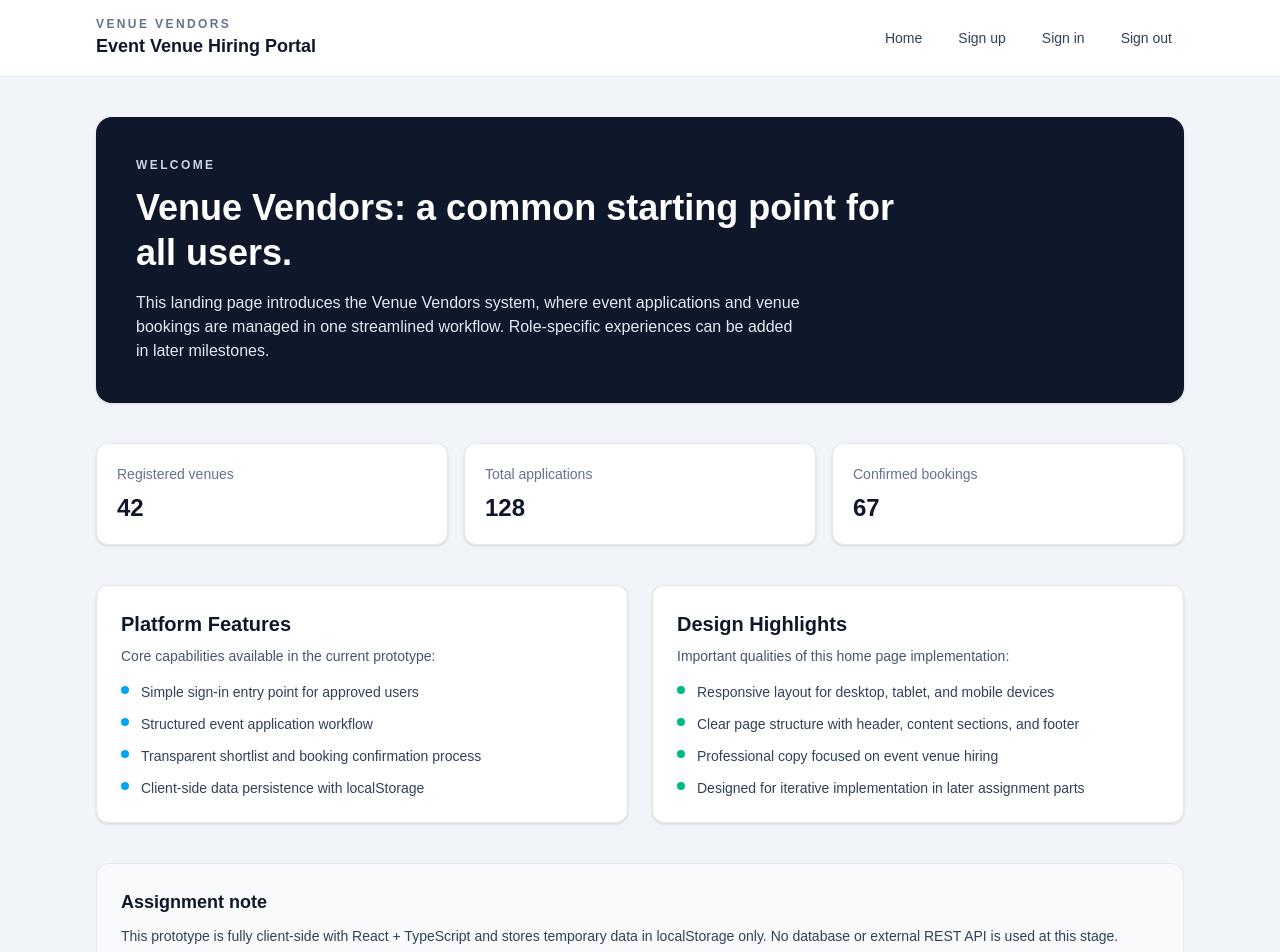
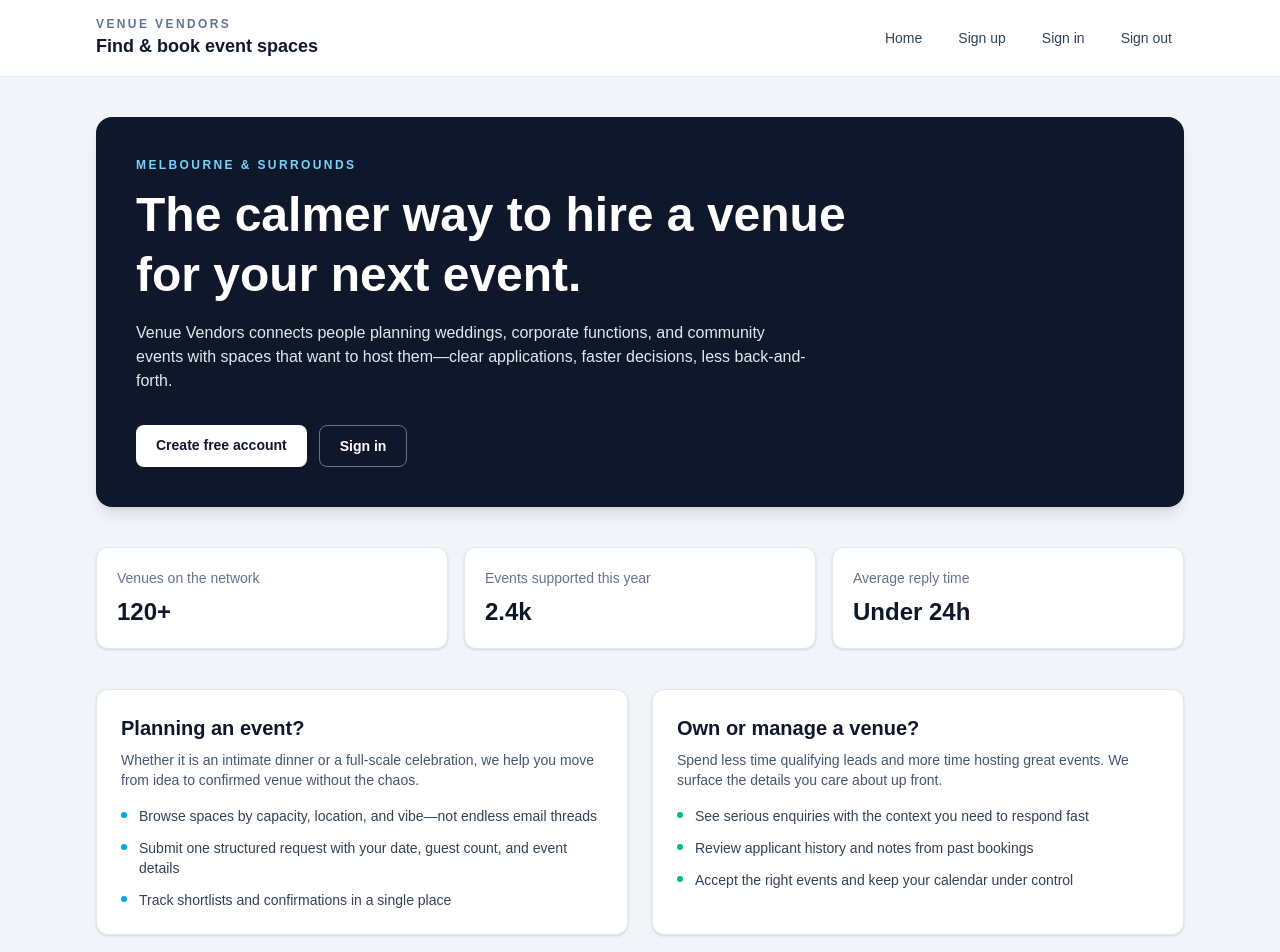
Before and after one commit to Jashanpreet23/workk23, a Next.js app: page / in a window 1280 px wide. Shown: the top 952 px of the page. Built offline with nearby package versions, Linux system fonts and the light colour scheme.

Commit message:
wokring signup and customer oriented

```diff
--- a/src/components/home/CommonHomeMain.tsx
+++ b/src/components/home/CommonHomeMain.tsx
@@ -1,43 +1,56 @@
+import Link from "next/link";
+
 type QuickStat = {
   label: string;
   value: string;
 };
 
 const quickStats: QuickStat[] = [
-  { label: "Registered venues", value: "42" },
-  { label: "Total applications", value: "128" },
-  { label: "Confirmed bookings", value: "67" },
+  { label: "Venues on the network", value: "120+" },
+  { label: "Events supported this year", value: "2.4k" },
+  { label: "Average reply time", value: "Under 24h" },
 ];
 
-const platformFeatures: string[] = [
-  "Simple sign-in entry point for approved users",
-  "Structured event application workflow",
-  "Transparent shortlist and booking confirmation process",
-  "Client-side data persistence with localStorage",
+const forHosts: string[] = [
+  "Browse spaces by capacity, location, and vibe—not endless email threads",
+  "Submit one structured request with your date, guest count, and event details",
+  "Track shortlists and confirmations in a single place",
 ];
 
-const systemHighlights: string[] = [
-  "Responsive layout for desktop, tablet, and mobile devices",
-  "Clear page structure with header, content sections, and footer",
-  "Professional copy focused on event venue hiring",
-  "Designed for iterative implementation in later assignment parts",
+const forVenues: string[] = [
+  "See serious enquiries with the context you need to respond fast",
+  "Review applicant history and notes from past bookings",
+  "Accept the right events and keep your calendar under control",
 ];
 
 export default function CommonHomeMain() {
   return (
     <main className="mx-auto flex w-full max-w-6xl flex-1 flex-col gap-10 px-6 py-10 lg:px-8">
-      <section className="rounded-2xl bg-slate-900 px-6 py-10 text-white shadow-sm lg:px-10">
-        <p className="text-xs font-semibold uppercase tracking-[0.2em] text-slate-300">
-          Welcome
+      <section className="rounded-2xl bg-slate-900 px-6 py-10 text-white shadow-lg lg:px-10">
+        <p className="text-xs font-semibold uppercase tracking-[0.2em] text-sky-300">
+          Melbourne &amp; surrounds
         </p>
-        <h2 className="mt-3 max-w-3xl text-3xl font-bold leading-tight sm:text-4xl">
-          Venue Vendors: a common starting point for all users.
+        <h2 className="mt-3 max-w-3xl text-3xl font-bold leading-tight sm:text-4xl lg:text-5xl">
+          The calmer way to hire a venue for your next event.
         </h2>
         <p className="mt-4 max-w-2xl text-sm leading-6 text-slate-200 sm:text-base">
-          This landing page introduces the Venue Vendors system, where event
-          applications and venue bookings are managed in one streamlined
-          workflow. Role-specific experiences can be added in later milestones.
+          Venue Vendors connects people planning weddings, corporate functions, and community events
+          with spaces that want to host them—clear applications, faster decisions, less back-and-forth.
         </p>
+        <div className="mt-8 flex flex-wrap gap-3">
+          <Link
+            href="/signup"
+            className="inline-flex rounded-lg bg-white px-5 py-2.5 text-sm font-semibold text-slate-900 transition hover:bg-slate-100"
+          >
+            Create free account
+          </Link>
+          <Link
+            href="/signin"
+            className="inline-flex rounded-lg border border-slate-500 bg-transparent px-5 py-2.5 text-sm font-semibold text-white transition hover:bg-white/10"
+          >
+            Sign in
+          </Link>
+        </div>
       </section>
 
       <section className="grid gap-4 sm:grid-cols-3">
@@ -54,46 +67,54 @@ export default function CommonHomeMain() {
 
       <section className="grid gap-6 lg:grid-cols-2">
         <article className="rounded-xl border border-slate-200 bg-white p-6 shadow-sm">
-          <h3 className="text-xl font-semibold text-slate-900">
-            Platform Features
-          </h3>
+          <h3 className="text-xl font-semibold text-slate-900">Planning an event?</h3>
           <p className="mt-2 text-sm text-slate-600">
-            Core capabilities available in the current prototype:
+            Whether it is an intimate dinner or a full-scale celebration, we help you move from idea to
+            confirmed venue without the chaos.
           </p>
           <ul className="mt-4 space-y-3 text-sm text-slate-700">
-            {platformFeatures.map((feature) => (
-              <li key={feature} className="flex gap-3">
-                <span className="mt-1 inline-block h-2 w-2 rounded-full bg-sky-500" />
-                <span>{feature}</span>
+            {forHosts.map((line) => (
+              <li key={line} className="flex gap-3">
+                <span className="mt-1.5 inline-block h-1.5 w-1.5 shrink-0 rounded-full bg-sky-500" />
+                <span>{line}</span>
               </li>
             ))}
           </ul>
         </article>
 
         <article className="rounded-xl border border-slate-200 bg-white p-6 shadow-sm">
-          <h3 className="text-xl font-semibold text-slate-900">
-            Design Highlights
-          </h3>
+          <h3 className="text-xl font-semibold text-slate-900">Own or manage a venue?</h3>
           <p className="mt-2 text-sm text-slate-600">
-            Important qualities of this home page implementation:
+            Spend less time qualifying leads and more time hosting great events. We surface the
+            details you care about up front.
           </p>
           <ul className="mt-4 space-y-3 text-sm text-slate-700">
-            {systemHighlights.map((item) => (
-              <li key={item} className="flex gap-3">
-                <span className="mt-1 inline-block h-2 w-2 rounded-full bg-emerald-500" />
-                <span>{item}</span>
+            {forVenues.map((line) => (
+              <li key={line} className="flex gap-3">
+                <span className="mt-1.5 inline-block h-1.5 w-1.5 shrink-0 rounded-full bg-emerald-500" />
+                <span>{line}</span>
               </li>
             ))}
           </ul>
         </article>
       </section>
 
-      <section className="rounded-xl border border-slate-200 bg-slate-50 p-6">
-        <h3 className="text-lg font-semibold text-slate-900">Assignment note</h3>
-        <p className="mt-2 text-sm leading-6 text-slate-700">
-          This prototype is fully client-side with React + TypeScript and stores
-          temporary data in localStorage only. No database or external REST API
-          is used at this stage.
+      <section className="rounded-xl border border-slate-200 bg-gradient-to-br from-slate-50 to-sky-50/60 p-6 lg:p-8">
+        <h3 className="text-lg font-semibold text-slate-900">Why hosts and venues use Venue Vendors</h3>
+        <p className="mt-2 max-w-3xl text-sm leading-6 text-slate-700">
+          One platform for enquiries, profiles, and next steps—so everyone knows where things stand.
+          Built for real events in the real world: clear expectations, respectful timelines, and room to
+          grow as your plans do.
+        </p>
+        <p className="mt-4 text-sm text-slate-600">
+          New here?{" "}
+          <Link href="/signup" className="font-medium text-sky-700 underline-offset-2 hover:underline">
+            Join in a minute
+          </Link>
+          {" · "}
+          <Link href="/signin" className="font-medium text-sky-700 underline-offset-2 hover:underline">
+            Already a member? Sign in
+          </Link>
         </p>
       </section>
     </main>
--- a/src/components/layout/Footer.tsx
+++ b/src/components/layout/Footer.tsx
@@ -2,8 +2,8 @@ export default function Footer() {
   return (
     <footer className="border-t border-slate-200 bg-white">
       <div className="mx-auto flex w-full max-w-6xl flex-col gap-2 px-6 py-6 text-sm text-slate-600 lg:flex-row lg:items-center lg:justify-between lg:px-8">
-        <p>© 2026 Venue Vendors Prototype</p>
-        <p>Built with React + TypeScript + Tailwind CSS (Assignment 1)</p>
+        <p>© 2026 Venue Vendors · Melbourne</p>
+        <p className="text-slate-500">Event spaces, booked with confidence.</p>
       </div>
     </footer>
   );
--- a/src/components/layout/Header.tsx
+++ b/src/components/layout/Header.tsx
@@ -8,14 +8,14 @@ export default function Header({ links }: HeaderProps) {
   return (
     <header className="border-b border-slate-200 bg-white">
       <div className="mx-auto flex w-full max-w-6xl items-center justify-between px-6 py-4 lg:px-8">
-        <div>
+        <Link href="/" className="rounded-md outline-offset-2 focus-visible:outline focus-visible:outline-2 focus-visible:outline-sky-500">
           <p className="text-xs font-semibold uppercase tracking-[0.2em] text-slate-500">
             Venue Vendors
           </p>
           <h1 className="text-lg font-bold text-slate-900">
-            Event Venue Hiring Portal
+            Find &amp; book event spaces
           </h1>
-        </div>
+        </Link>
 
         <nav aria-label="Main navigation">
           <ul className="flex items-center gap-2 sm:gap-3">
--- a/src/data/seedData.ts
+++ b/src/data/seedData.ts
@@ -1,7 +1,4 @@
-/*
- * Venue Vendors client-side data (Assignment 1: localStorage only — no DB, no REST).
- * Dummy users seed on first visit; sign-up appends to the same vv_users list.
- */
+/* App user list: starter profiles on first load; sign-up adds more. */
 
 export type UserRole = "hirer" | "vendor";
 
--- a/src/pages/signin.tsx
+++ b/src/pages/signin.tsx
@@ -13,21 +13,16 @@ export default function SignIn() {
     e.preventDefault();
     setError("");
 
-    // auth check that both fields are filled in
     if (!email || !password) {
-      setError("Please enter both email AND password");
+      setError("Enter your email and password to continue.");
       return;
     }
 
-    // validate email format
-    // TODO: make this with regex later
     if (!email.includes("@")) {
-      setError("Please enter a valid email address");
+      setError("That email does not look quite right.");
       return;
     }
 
-    // validate strong password (8+ chars, uppercase, lowercase, number, special char)
-    // spec says to validate strong password on sign IN for some reason
     if (
       password.length < 8 ||
       !/[A-Z]/.test(password) ||
@@ -39,10 +34,9 @@ export default function SignIn() {
       return;
     }
 
-    // check credentials against localStorage
     const stored = localStorage.getItem("vv_users");
     if (!stored) {
-      setError("No users found");
+      setError("No account found yet. Create one on the sign-up page first.");
       return;
     }
 
@@ -52,11 +46,10 @@ export default function SignIn() {
     );
 
     if (!match) {
-      setError("Invalid email/password");
+      setError("We could not match that email and password. Try again or create an account.");
       return;
     }
 
-    // save who's logged in and redirect to their dashboard
     localStorage.setItem("vv_current_user", JSON.stringify(match));
     const dest = match.role === "hirer" ? "/hirer" : "/vendor";
     router.push(`${dest}?welcome=true`);
@@ -64,13 +57,12 @@ export default function SignIn() {
 
   return (
     <main className="mx-auto flex w-full max-w-md flex-1 flex-col justify-center px-6 py-10">
-      <h2 className="text-2xl font-bold text-slate-900">Sign in</h2>
+      <h2 className="text-2xl font-bold text-slate-900">Welcome back</h2>
       <p className="mt-1 text-sm text-slate-500">
-        Sign into Venue Vendors
+        Sign in to manage your events or venues.
       </p>
 
       <form onSubmit={handleSubmit} className="mt-6 flex flex-col gap-4">
-        {/* email field */}
         <div>
           <label htmlFor="email" className="block text-sm font-medium text-slate-700">
             Email
@@ -85,7 +77,6 @@ export default function SignIn() {
           />
         </div>
 
-        {/* password field */}
         <div>
           <label htmlFor="password" className="block text-sm font-medium text-slate-700">
             Password
@@ -100,7 +91,6 @@ export default function SignIn() {
           />
         </div>
 
-        {/* error message */}
         {error && (
           <p className="text-sm text-red-600">{error}</p>
         )}
@@ -114,7 +104,7 @@ export default function SignIn() {
       </form>
 
       <p className="mt-4 text-sm text-slate-500">
-        Dont have an account?{" "}
+        Don&apos;t have an account?{" "}
         <Link href="/signup" className="font-medium text-sky-600">
           Sign up
         </Link>
--- a/src/pages/signup.tsx
+++ b/src/pages/signup.tsx
@@ -19,7 +19,6 @@ function isStrongPassword(value: string): boolean {
   );
 }
 
-/** Minimal sign-up: email, password, role — localStorage only (no API, no database). */
 export default function SignUp() {
   const [email, setEmail] = useState("");
   const [password, setPassword] = useState("");
@@ -74,9 +73,10 @@ export default function SignUp() {
 
   return (
     <main className="mx-auto flex w-full max-w-md flex-1 flex-col justify-center px-6 py-10">
-      <h2 className="text-2xl font-bold text-slate-900">Sign up</h2>
+      <h2 className="text-2xl font-bold text-slate-900">Create your account</h2>
       <p className="mt-1 text-sm text-slate-500">
-        Create a Venue Vendors account. Your details are saved in this browser only (localStorage).
+        Tell us how you will use Venue Vendors. You can sign in anytime with the email and password
+        you choose here.
       </p>
 
       {success && (
@@ -84,11 +84,11 @@ export default function SignUp() {
           className="mt-4 rounded-lg border border-emerald-200 bg-emerald-50 px-3 py-2 text-sm text-emerald-800"
           role="status"
         >
-          Account Registered. You can{" "}
+          You are all set.{" "}
           <Link href="/signin" className="font-medium text-emerald-900 underline">
-            sign in
+            Sign in
           </Link>{" "}
-          with the same email and password.
+          to continue.
         </p>
       )}
 
@@ -110,7 +110,7 @@ export default function SignUp() {
 
         <div>
           <label htmlFor="signup-role" className="block text-sm font-medium text-slate-700">
-            I am registering as
+            I am here to
           </label>
           <select
             id="signup-role"
@@ -118,8 +118,8 @@ export default function SignUp() {
             onChange={(e) => setRole(e.target.value as UserRole)}
             className="mt-1 w-full rounded-lg border border-slate-300 bg-white px-3 py-2 text-sm text-slate-900"
           >
-            <option value="hirer">Hiring applicant (hirer)</option>
-            <option value="vendor">Venue vendor</option>
+            <option value="hirer">Book a venue for an event</option>
+            <option value="vendor">List or manage venues</option>
           </select>
         </div>
 
```
